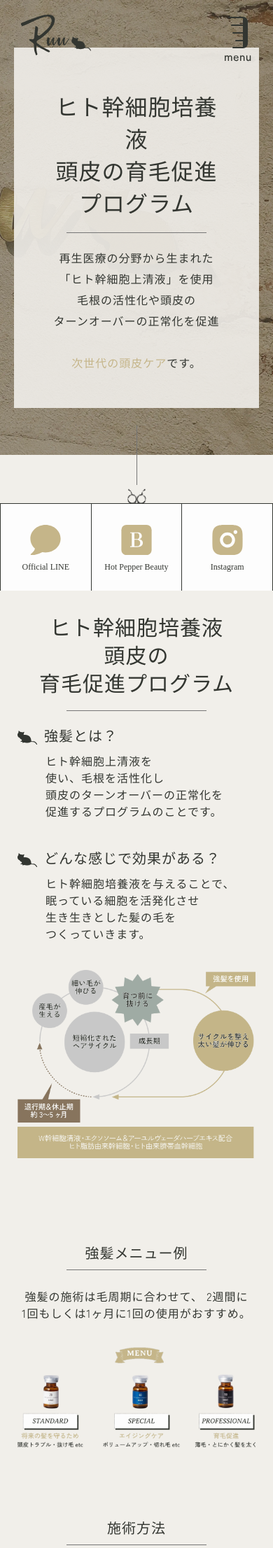
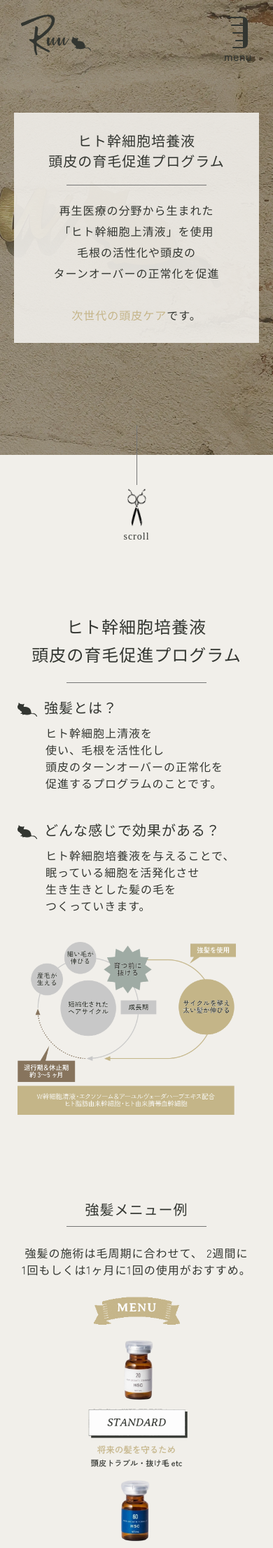
Before and after one commit to cnm-1202/ruu, a PHP site: page /humanstemcells.html in a window 390 px wide. Shown: the top 2212 px of the page at 70% size. Run offline with PHP 8.4, Linux system fonts and the light colour scheme; some web fonts are replaced.

Commit message:
JS,Sass調整

```diff
--- a/css/style.css
+++ b/css/style.css
@@ -1304,10 +1304,10 @@
 .humanstemcellsFv__hist {
   background-color: rgba(241, 239, 234, 0.9);
   text-align: center;
-  padding: 5rem;
+  padding: 4rem;
 }
 .humanstemcellsFv__ttl {
-  font-size: 3rem;
+  font-size: 3.2rem;
   text-align: center;
   margin-bottom: 2rem;
 }
@@ -1320,9 +1320,10 @@
   .humanstemcellsFv__hist {
     padding-top: 6rem;
     margin: 2rem;
+    padding: 2.5rem;
   }
   .humanstemcellsFv__ttl {
-    font-size: 3.2rem;
+    font-size: 2rem;
   }
   .humanstemcellsFv__details {
     text-wrap: balance;
@@ -1360,6 +1361,7 @@
 
 .humanstemcellsImg {
   max-width: 103.8rem;
+  width: 60vw;
   margin: 4rem auto;
 }
 
@@ -1370,10 +1372,11 @@
   .humanstemcells__ttl {
     text-wrap: balance;
     word-break: auto-phrase;
-    font-size: 3rem;
+    font-size: 2.4rem;
     line-height: 4rem;
   }
   .humanstemcells__about {
+    font-size: 2rem;
     margin-top: 2rem;
   }
   .humanstemcells__details {
@@ -1382,6 +1385,7 @@
   }
   .humanstemcellsImg {
     margin: 2rem 2.5rem;
+    width: 80vw;
   }
 }
 .kyoukamiMenu__ttl {
@@ -1415,16 +1419,9 @@
     word-break: auto-phrase;
     margin: 2.5rem auto;
   }
-  .kyoukamiMenuImg {
-    margin: 0 2.5rem;
-    display: flex;
-    flex-wrap: nowrap;
-  }
-  .kyoukamiMenuImg img {
-    height: auto;
-    width: auto;
-    max-width: 100%;
-    flex-shrink: 0;
+  .kyoukamiMenuImgSp {
+    width: 60vw;
+    margin: 0 auto;
   }
 }
 .kyoukamiFlow__ttl {
@@ -1446,6 +1443,11 @@
   margin: 0 auto;
 }
 
+@media screen and (max-width: 960px) {
+  .kyoukamiFlowImg {
+    overflow-x: scroll;
+  }
+}
 @media screen and (min-width: 961px) {
   .kyoukamiFlowImgSp {
     display: none;
@@ -1453,16 +1455,9 @@
 }
 @media screen and (max-width: 960px) {
   .kyoukamiFlowImgSp {
-    margin: 0 2.5rem;
-    overflow-x: auto;
-    -webkit-overflow-scrolling: touch;
+    margin-left: 9rem;
     display: block;
-    width: 100%;
-  }
-  .kyoukamiFlowImgSp img {
-    width: auto;
-    height: auto;
-    display: block;
+    width: 200vw;
     max-width: none;
   }
 }
--- a/humanstemcells.html
+++ b/humanstemcells.html
@@ -103,7 +103,8 @@
         </div>
 
         <div class="kyoukamiMenuImg">
-            <img src="./img/kyoukamiMenu.webp" alt="Ruu 強髪メニュー" class="fadeRight">
+            <img src="./img/kyoukamiMenu.webp" alt="Ruu 強髪メニュー" class="pcOnly fadeRight">
+            <img src="./img/kyoukamiMenuSP.webp" alt="Ruu 強髪メニュー" class="kyoukamiMenuImgSp tabAndSp fadeRight">
         </div>
     </div>
     <!-- 強髪メニュー ここまで -->
--- a/index.html
+++ b/index.html
@@ -17,7 +17,7 @@
     <!-- フォントここまで -->
 </head>
 
-<body>
+<body id="topPage">
     <!-- ヘッダーここから -->
     <header>
         <div class="header">
--- a/sass/_home.scss
+++ b/sass/_home.scss
@@ -1462,11 +1462,11 @@
     &__hist {
         background-color: rgb(241, 239, 234, 90%);
         text-align: center;
-        padding: 5rem;
+        padding: 4rem;
     }
 
     &__ttl {
-        font-size: 3rem;
+        font-size: 3.2rem;
         text-align: center;
         margin-bottom: 2rem;
     }
@@ -1483,10 +1483,11 @@
         &__hist {
             padding-top: 6rem;
             margin: 2rem;
+            padding: 2.5rem;
         }
 
         &__ttl {
-            font-size: 3.2rem;
+            font-size: 2rem;
         }
 
         &__details {
@@ -1535,6 +1536,7 @@
 
 .humanstemcellsImg {
     max-width: 103.8rem;
+    width: 60vw;
     margin: 4rem auto;
 }
 
@@ -1544,11 +1546,12 @@
 
         &__ttl {
             @include wordBreak;
-            font-size: 3rem;
+            font-size: 2.4rem;
             line-height: 4rem;
         }
 
         &__about {
+            font-size: 2rem;
             margin-top: 2rem
         }
 
@@ -1559,6 +1562,7 @@
 
     .humanstemcellsImg {
         margin: 2rem 2.5rem;
+        width: 80vw;
     }
 }
 
@@ -1603,19 +1607,12 @@
         }
     }
 
-    .kyoukamiMenuImg {
-        margin: 0 2.5rem;
-        display: flex;
-        flex-wrap: nowrap;
-
-        img {
-            height: auto;
-            width: auto;
-            max-width: 100%;
-            flex-shrink: 0;
-        }
-    }
-}
+    .kyoukamiMenuImgSp {
+        width: 60vw;
+        margin: 0 auto;
+    }
+}
+
 
 //強髪施術方法
 
@@ -1642,7 +1639,11 @@
     max-width: 107.3rem;
     margin: 0 auto;
 }
-
+@include tab {
+    .kyoukamiFlowImg {
+        overflow-x: scroll;
+    }
+}
 @include pc {
     .kyoukamiFlowImgSp {
         display: none;
@@ -1651,17 +1652,9 @@
 
 @include tab {
     .kyoukamiFlowImgSp {
-        margin: 0 2.5rem;
-        overflow-x: auto;
-        -webkit-overflow-scrolling: touch;
+        margin-left: 9rem;
         display: block;
-        width: 100%;
-    }
-
-    .kyoukamiFlowImgSp img {
-        width: auto;
-        height: auto;
-        display: block;
+        width: 200vw;
         max-width: none;
     }
 }
--- a/script.js
+++ b/script.js
@@ -97,7 +97,8 @@
 });
 
 //スワイパー
-
+if (document.body.id === "topPage") {
+    // index.htmlだけの処理
     const swiper = new Swiper('.swiper', {
         loop: true,
         effect: 'fade',
@@ -110,6 +111,7 @@
             disableOnInteraction: false
         }
     });
+}
 
 
 // ボタンの要素を取得
```
Also changed, not shown: img/kyoukamiMenuSP.webp (added), 3 other files. Lines whose indentation alone changed are shown as unchanged.
